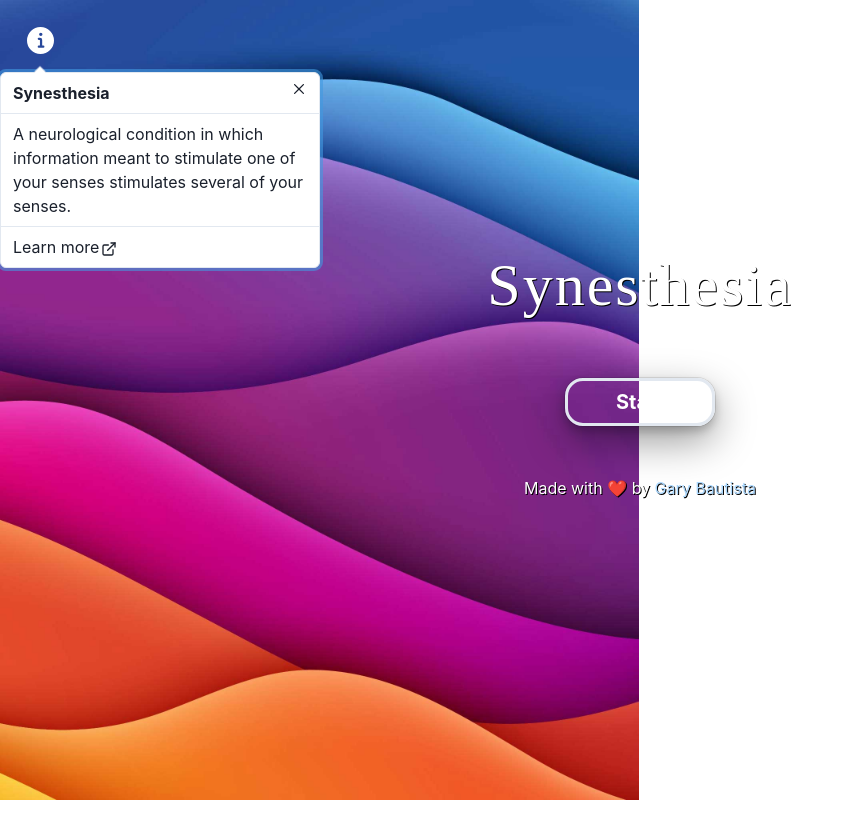
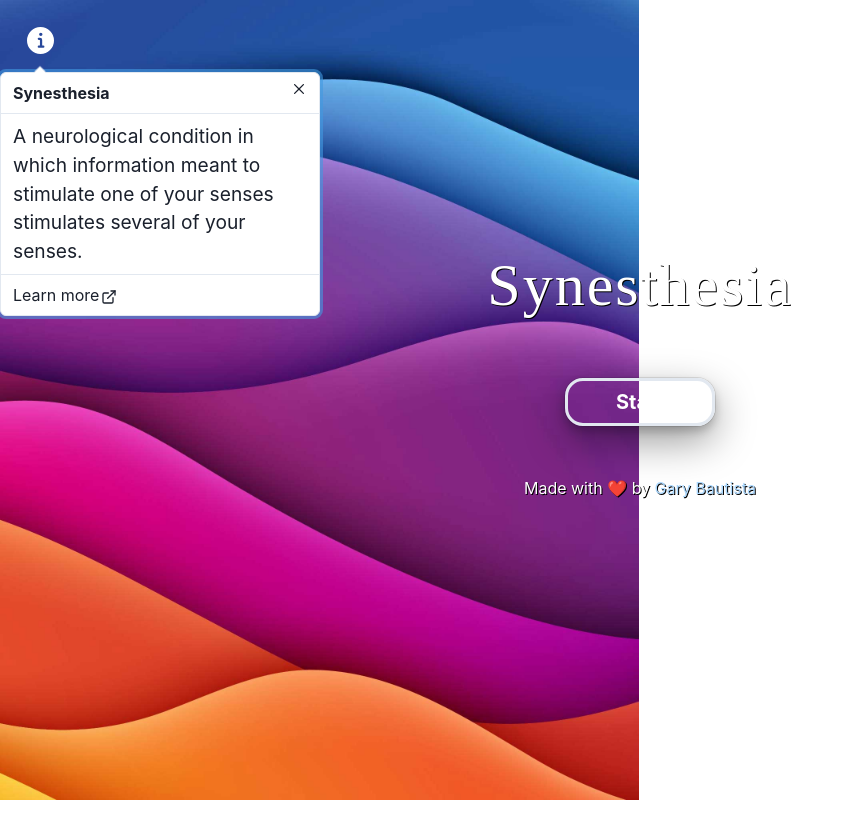
Before and after one commit to Gargar77/Software-Engineer-I, a Next.js app: page / in a window 1280 px wide. Both pictures are taken after a click on the button 40 px from the left and 40 px from the top of the page. Shown: the top 838 px of the page, without its empty margins (0-851 px from the left). Built offline with nearby package versions, Linux system fonts and the light colour scheme; a web font is replaced by a local one.

Commit message:
changed popover font size

```diff
--- a/components/infoPopover.js
+++ b/components/infoPopover.js
@@ -25,7 +25,7 @@ const infoPopOver = ({config, infoIcon}) => (
           <PopoverArrow />
           <PopoverCloseButton />
           <PopoverHeader><Text fontWeight="bold">{config.title}</Text></PopoverHeader>
-          <PopoverBody><Text>{config.body}</Text></PopoverBody>
+          <PopoverBody><Text fontSize='1.2rem'>{config.body}</Text></PopoverBody>
           {config.resource && <PopoverFooter>
             <Link href={config.resource.link} isExternal>
               {config.resource.text}<ExternalLinkIcon mx='2px'/>
```
